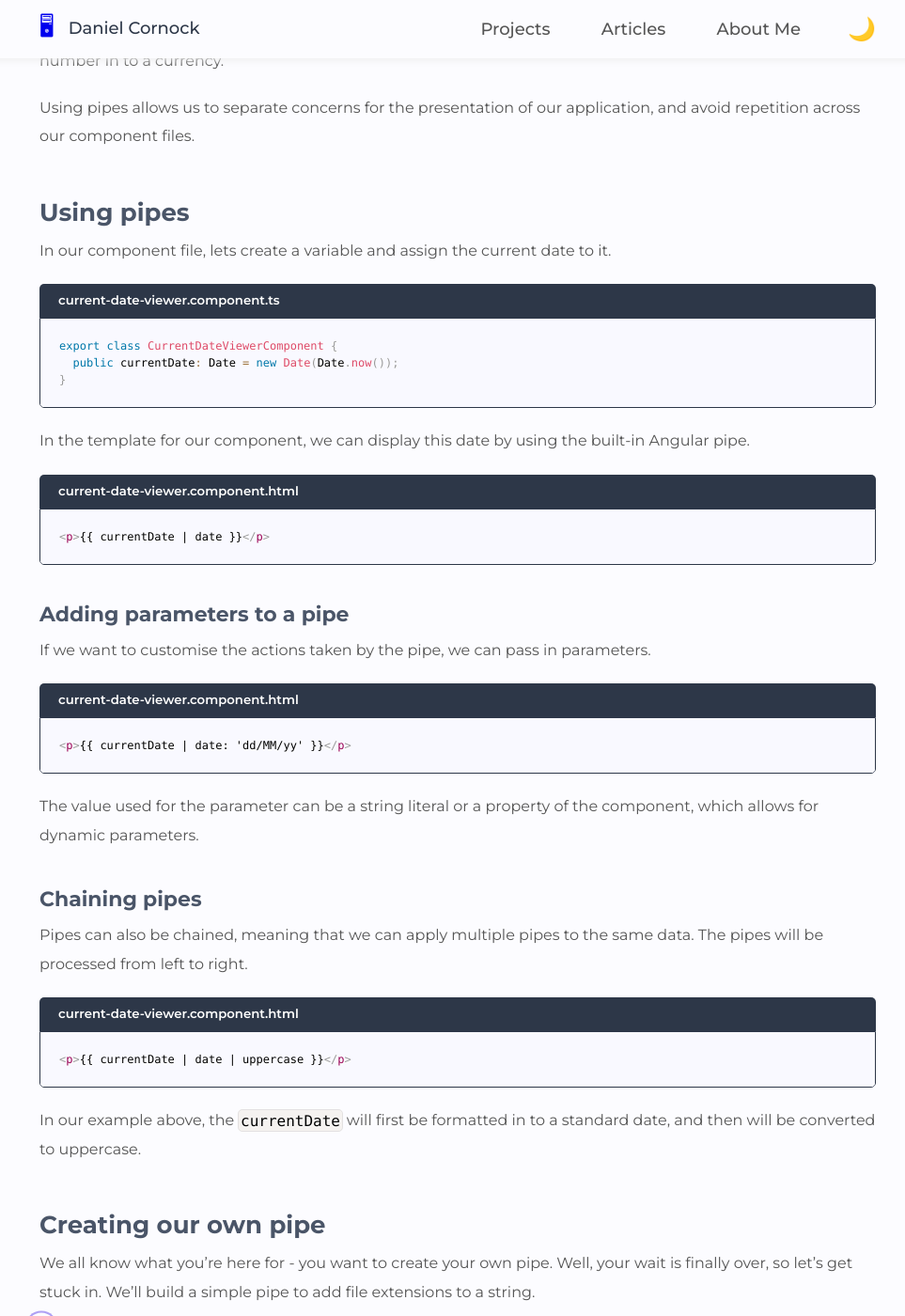
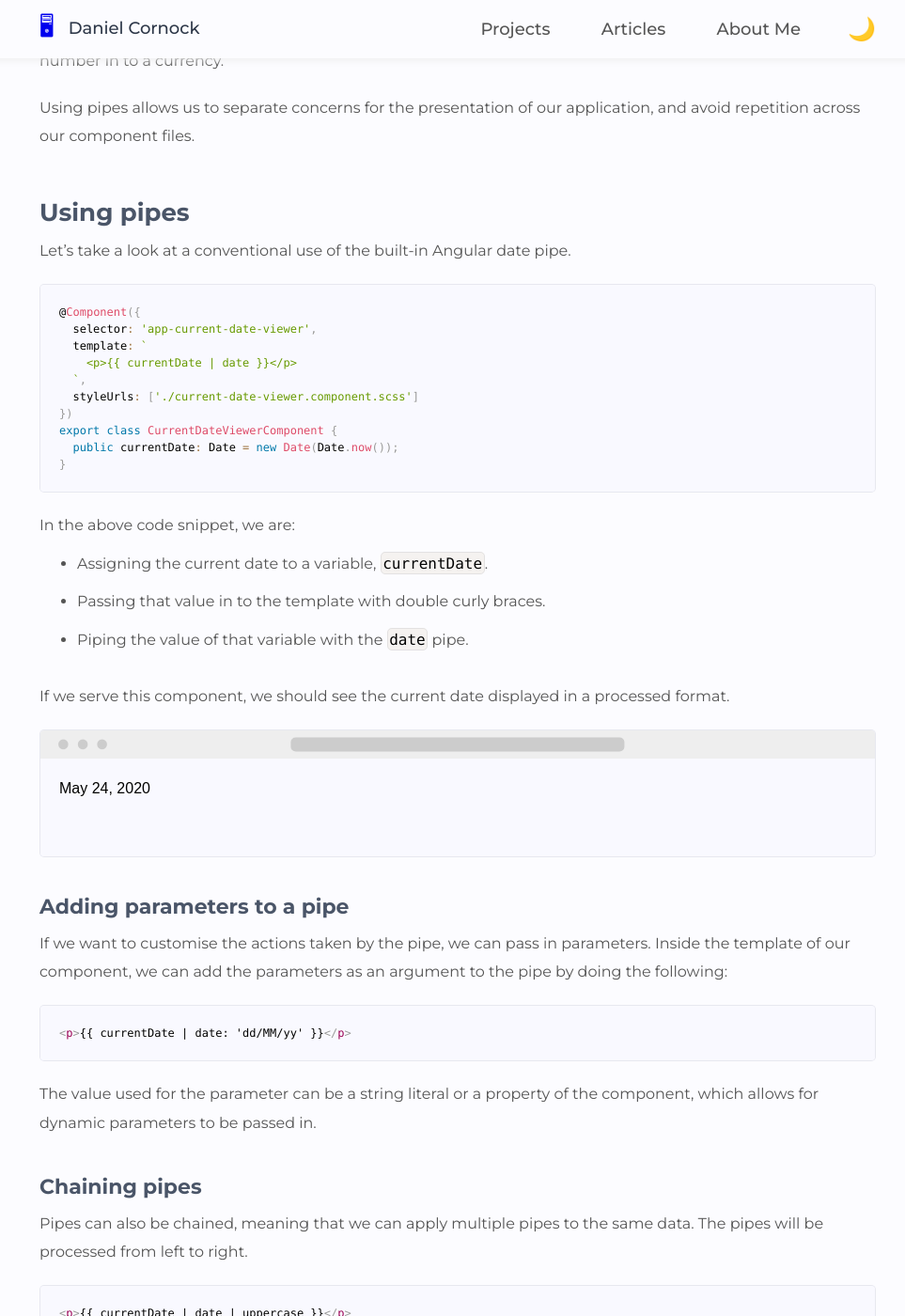
Before and after one commit to danielcornock/danielcornock.co.uk, a Jekyll site: the page built from _posts/2020-05-22-angular-pipes.md, in a window 1280 px wide and 1400 px high, scrolled down 377 px. Shown: the whole window at 94% size, without its empty margins (153-1116 px from the left). Built offline with Jekyll 4.4.1, drawn with Linux system fonts in a browser that asks for light colours; nearby versions of some CDN libraries; some of the changed text lies outside the part shown.

Commit message:
update angular pipes article and reduce tooltip icon size

````diff
--- a/_layouts/post/_post.scss
+++ b/_layouts/post/_post.scss
@@ -89,7 +89,7 @@ $post-header-margin-bottom: 10px;
 
       @include media($tablet) {
         margin-top: $post-header-margin-top;
-        font-size: 22px;
+        font-size: 24px;
       }
     }
 
@@ -152,7 +152,7 @@ $post-header-margin-bottom: 10px;
 
     ul {
       list-style-position: outside;
-      margin: 10px 0 $post-large-spacing 40px;
+      margin: -10px 0 $post-large-spacing 40px;
 
       @include media($phone) {
         margin-left: 20px;
@@ -270,9 +270,9 @@ $post-header-margin-bottom: 10px;
 
       &::after {
         position: absolute;
-        content: '!';
-        height: 35px;
-        width: 35px;
+        content: 'i';
+        height: 30px;
+        width: 30px;
         font-size: 20px;
         border-color: $color-highlight;
         border: 2px solid $color-tooltip-icon-border;
@@ -286,6 +286,10 @@ $post-header-margin-bottom: 10px;
         justify-content: center;
         align-items: center;
         border-radius: $br-max;
+
+        @include media($phone) {
+          display: none;
+        }
       }
     }
 
--- a/_posts/2020-05-22-angular-pipes.md
+++ b/_posts/2020-05-22-angular-pipes.md
@@ -13,33 +13,40 @@ Using pipes allows us to separate concerns for the presentation of our applicati
 
 ## Using pipes
 
-In our component file, lets create a variable and assign the current date to it.
+Let's take a look at a conventional use of the built-in Angular date pipe.
 
-##### current-date-viewer.component.ts
+{% raw %}
 
 ```ts
+@Component({
+  selector: 'app-current-date-viewer',
+  template: `
+    <p>{{ currentDate | date }}</p>
+  `,
+  styleUrls: ['./current-date-viewer.component.scss']
+})
 export class CurrentDateViewerComponent {
   public currentDate: Date = new Date(Date.now());
 }
 ```
 
-In the template for our component, we can display this date by using the built-in Angular pipe.
+{% endraw %}
 
-##### current-date-viewer.component.html
+In the above code snippet, we are:
 
-{% raw %}
+- Assigning the current date to a variable, `currentDate`.
+- Passing that value in to the template with double curly braces.
+- Piping the value of that variable with the `date` pipe.
 
-```html
-<p>{{ currentDate | date }}</p>
+If we serve this component, we should see the current date displayed in a processed format.
+
+```console
+May 24, 2020
 ```
-
-{% endraw %}
 
 ### Adding parameters to a pipe
 
-If we want to customise the actions taken by the pipe, we can pass in parameters.
-
-##### current-date-viewer.component.html
+If we want to customise the actions taken by the pipe, we can pass in parameters. Inside the template of our component, we can add the parameters as an argument to the pipe by doing the following:
 
 {% raw %}
 
@@ -49,13 +56,11 @@ If we want to customise the actions taken by the pipe, we can pass in parameters
 
 {% endraw %}
 
-The value used for the parameter can be a string literal or a property of the component, which allows for dynamic parameters.
+The value used for the parameter can be a string literal or a property of the component, which allows for dynamic parameters to be passed in.
 
 ### Chaining pipes
 
 Pipes can also be chained, meaning that we can apply multiple pipes to the same data. The pipes will be processed from left to right.
-
-##### current-date-viewer.component.html
 
 {% raw %}
 
@@ -66,6 +71,10 @@ Pipes can also be chained, meaning that we can apply multiple pipes to the same
 {% endraw %}
 
 In our example above, the `currentDate` will first be formatted in to a standard date, and then will be converted to uppercase.
+
+```console
+MAY 24, 2020
+```
 
 ## Creating our own pipe
 
@@ -93,32 +102,37 @@ There's a lot going on here, so let's break it down.
 - The `value` parameter of the `transform` method will take the value that is passed to the left of the pipe (`|`) operator.
 - The second argument of the `transform` method is an optional parameter, which is used if our pipe has a parameter attached to it.
 
-Let's give our pipe some action. First, a simple component file.
+Let's put our pipe to the test. In a component file, let's initialise a variable that holds a file name.
 
 ##### file-viewer.component.ts
 
 ```ts
+@Component({
+  selector: 'app-file-viewer',
+  template: './file-viewer.component.html',
+  styleUrls: ['./file-viewer.component.scss']
+})
 export class FileViewerComponent {
-  public fileName: string = 'filename';
+  public fileName: string = 'my-component';
 }
 ```
 
-We can then pipe this variable within our template, adding our desired file extension within the parameters.
+We can then pipe this variable within the template of our component, by using the curly braces and adding our desired file extension within the parameters of the pipe.
 
 ##### file-viewer.component.html
 
 {% raw %}
 
 ```html
-<p>{{ fileName | extensionBuilder: 'jpeg' }}</p>
+<p>{{ fileName | extensionBuilder: 'ts' }}</p>
 ```
 
 {% endraw %}
 
-When we serve the application, we should now see our concatenated filename in the browser
+When we serve the application, we should now see our concatenated filename in the browser!
 
 ```console
-fileName.jpeg
+my-component.ts
 ```
 
 ### Multiple parameters
@@ -130,22 +144,22 @@ We can build our pipe to accept multiple parameters. To add multiple parameters
 {% raw %}
 
 ```html
-<p>{{ fileName | extensionBuilder: 'jpeg':'1' }}</p>
+<p>{{ fileName | extensionBuilder: 'service':'ts' }}</p>
 ```
 
 {% endraw %}
 
-In the logic for the pipe, we can accept multiple parameters by adding each one to the arguments of our `transform` method.
+In the logic for the pipe, we can accept multiple parameters by adding each one to the arguments of our `transform` method, which will follow the order that the arguments are added in the template. In our case, `type` and `language` will both be using the parameters.
 
 ##### extension-builder.pipe.ts
 
 ```ts
-public transform(value: string, extension: string, increment: number): string {
-  return `${value}-${increment}.${extension}`;
+public transform(value: string, type: string, language: number): string {
+  return `${value}.${type}.${language}`;
 }
 ```
 
-Or for an unknown amount of parameters, we can use the rest operator:
+Or for an unknown amount of parameters, we can use the rest operator to take all arguments and convert them in to an array to be used within the pipe.
 
 ##### extension-builder.pipe.ts
 
@@ -154,20 +168,6 @@ public transform(value: string, ...args: Array<string>): string {
   return `${value}.${args.join('.')}`;
 }
 ```
-
-> The rest operator will take the rest of the arguments for our method and convert them in to an array.
-
-And then utilise that in our template by adding extra parameters to our pipe.
-
-##### file-fiewer.component.html
-
-{% raw %}
-
-```html
-<p>{{ fileName | extensionBuilder: 'component':'spec':'ts' }}</p>
-```
-
-{% endraw %}
 
 ### Creating a more complex pipe
 
````
